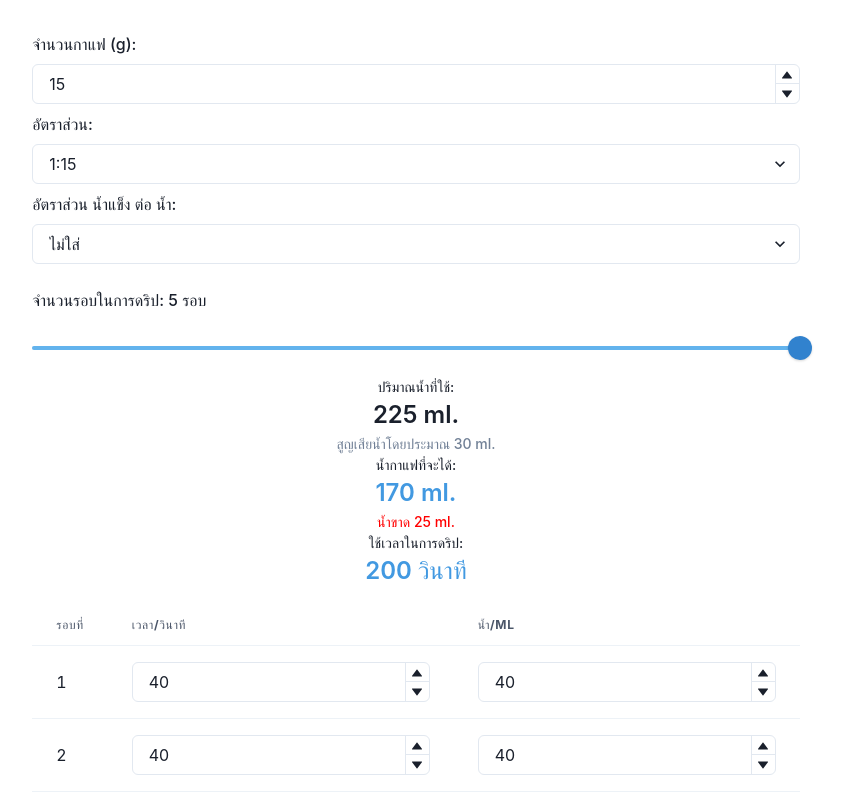
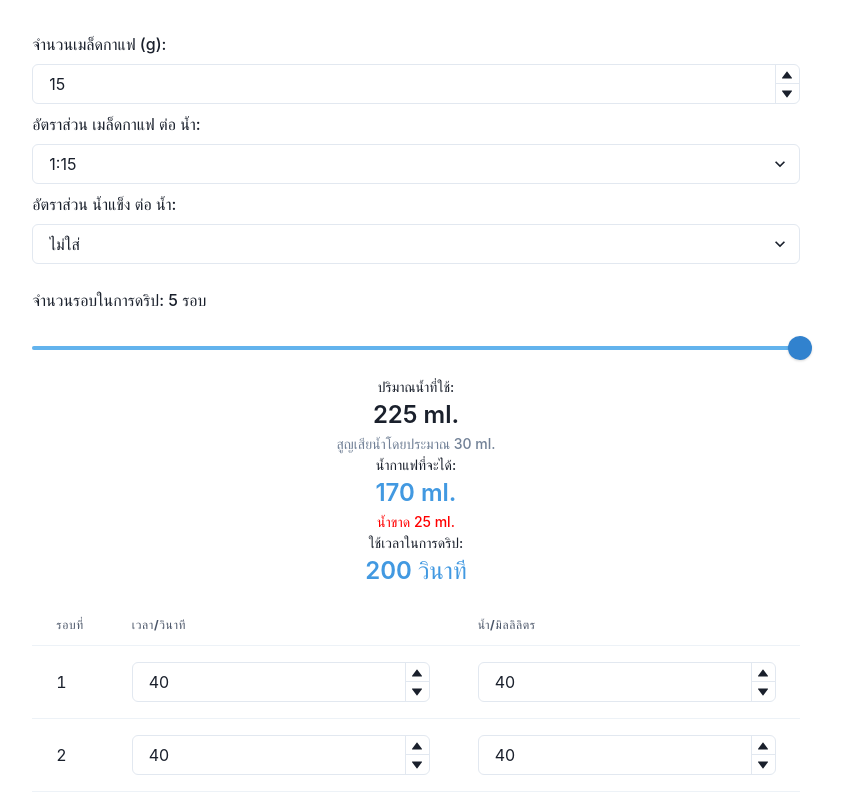
Before and after one commit to draftsama/dripping-time, a React (Vite) app: page / in a window 1280 px wide. Shown: the top 800 px of the page, without its empty margins (224-1067 px from the left). Built offline with nearby package versions, Linux system fonts and the light colour scheme.

Commit message:
[update] text

```diff
--- a/src/App.tsx
+++ b/src/App.tsx
@@ -92,7 +92,7 @@ function App() {
   return (
     <Stack spacing={4}>
       <FormControl>
-        <FormLabel>จำนวนกาแฟ (g):</FormLabel>
+        <FormLabel>จำนวนเมล็ดกาแฟ (g):</FormLabel>
         <NumberInput defaultValue={COFFEE_SEED_DEFAULT} min={10} onChange={(s, n) => {
           setCoffeeSeed(isNaN(n) ? 0 : n);
         }}>
@@ -102,7 +102,7 @@ function App() {
             <NumberDecrementStepper />
           </NumberInputStepper>
         </NumberInput>
-        <FormLabel mt={2}>อัตราส่วน:</FormLabel>
+        <FormLabel mt={2}>อัตราส่วน เมล็ดกาแฟ ต่อ น้ำ:</FormLabel>
         <Select placeholder='Select option' value={coffeeWithWaterRatio} onChange={(event) => {
           setCoffeeWithWaterRatio(Number(event.target.value))
         }}>
@@ -203,7 +203,7 @@ function App() {
             <Tr>
               <Th>รอบที่</Th>
               <Th>เวลา/วินาที</Th>
-              <Th>น้ำ/ml</Th>
+              <Th>น้ำ/มิลลิลิตร</Th>
             </Tr>
           </Thead>
           <Tbody>
```
